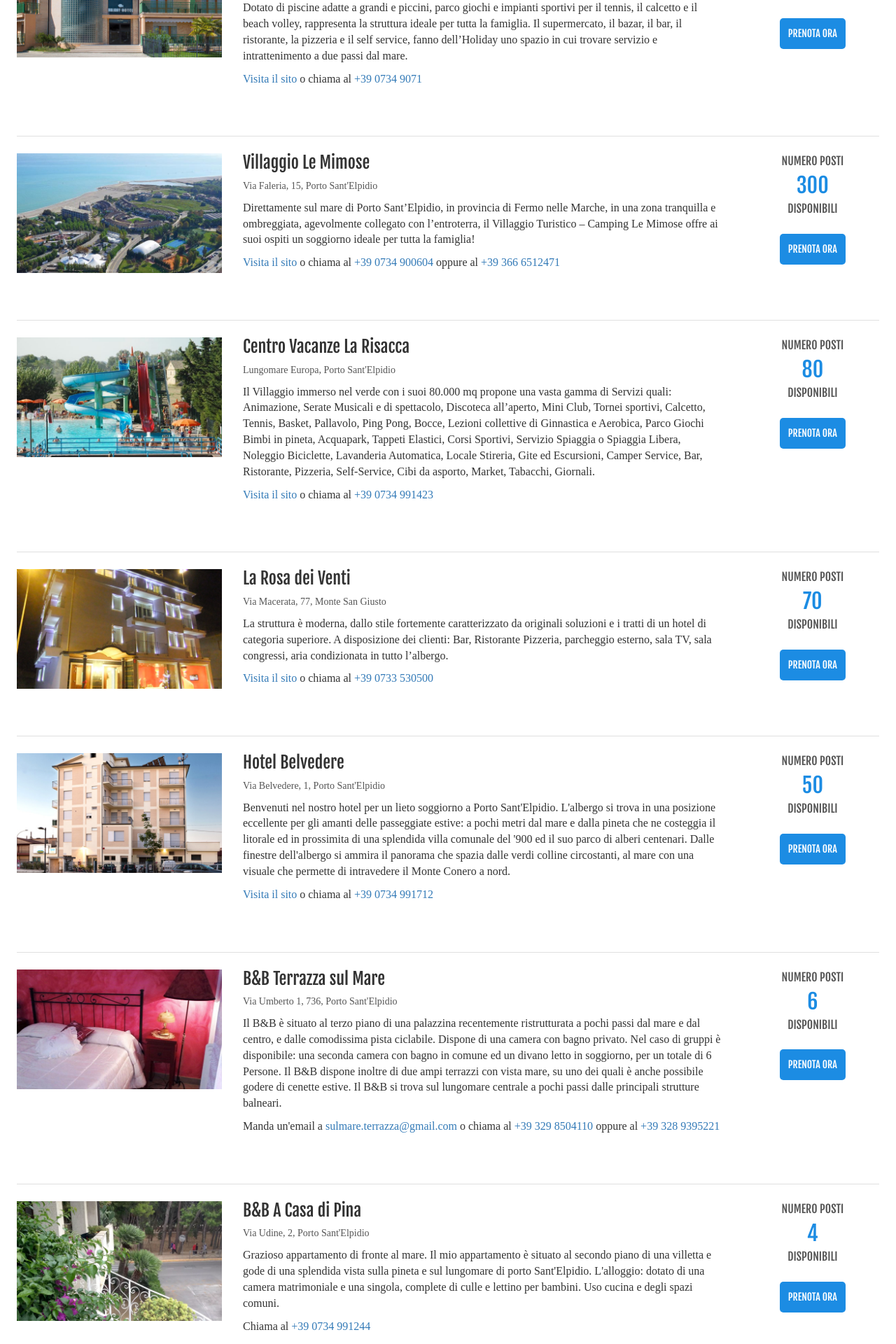
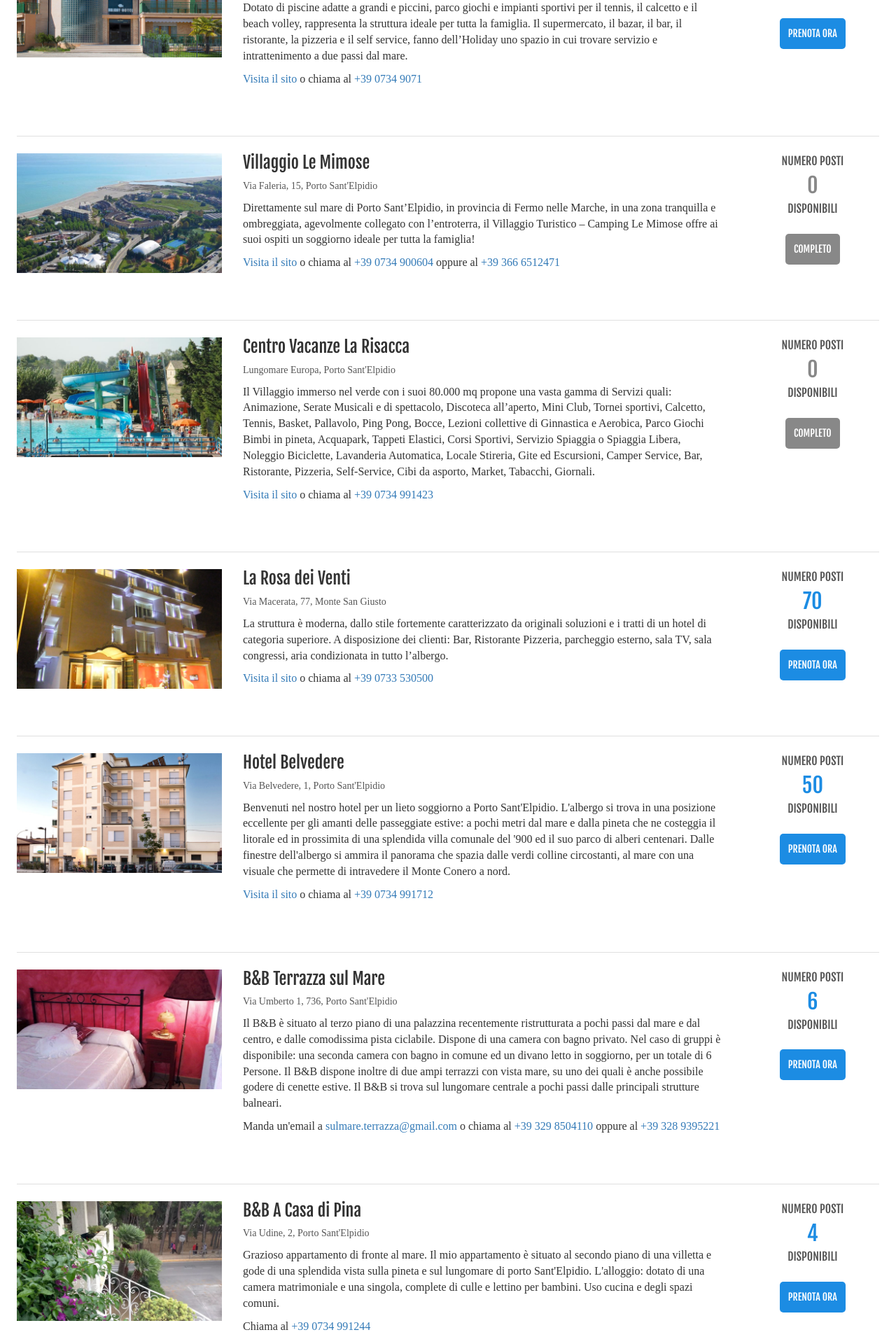
Before and after one commit to indifferentalex/giovanissimi_2017, a Jekyll site: the page built from hotels.html, in a window 1280 px wide. Shown: the part 954-2874 px from the top of the page at 70% size. Built offline with Jekyll 4.4.1, drawn with Linux system fonts in a browser that asks for light colours; nearby versions of some CDN libraries; some web fonts are replaced; some of the changed text lies outside the part shown.

Commit message:
Hotel updates

```diff
--- a/assets/main.css
+++ b/assets/main.css
@@ -523,6 +523,15 @@
 	background: #1470b7;
 }
 
+.hotels .listing .side-info-column.disabled h2 {
+	color: #888;
+}
+
+.hotels .listing .side-info-column.disabled .book-button {
+	cursor: no-drop;
+	background: #888;
+}
+
 .hotels .listing.top-border {
 	border-top: 1px solid #e0e0e0;
 }
--- a/hotels.html
+++ b/hotels.html
@@ -60,11 +60,11 @@
 			<p>Direttamente sul mare di Porto Sant’Elpidio, in provincia di Fermo nelle Marche, in una zona tranquilla e ombreggiata, agevolmente collegato con l’entroterra, il Villaggio Turistico – Camping Le Mimose offre ai suoi ospiti un soggiorno ideale per tutta la famiglia!</p>
 			<p><a href="http://www.villaggiolemimose.it/">Visita il sito</a> o chiama al <a href="tel:+390734900604">+39 0734 900604</a> oppure al <a href="tel:+393666512471">+39 366 6512471</a></p>
 		</div><!--
-		--><div class="col-sm-2 side-info-column">
+		--><div class="col-sm-2 side-info-column disabled">
 			<p>NUMERO POSTI</p>
-			<h2>300</h2>
+			<h2>0</h2>
 			<p>DISPONIBILI</p>
-			<a href="#prenotare"><div class="book-button">PRENOTA ORA</div></a>
+			<a><div class="book-button">COMPLETO</div></a>
 		</div>
 	</div>
 
@@ -78,11 +78,11 @@
 			<p>Il Villaggio immerso nel verde con i suoi 80.000 mq propone una vasta gamma di Servizi quali: Animazione, Serate Musicali e di spettacolo, Discoteca all’aperto, Mini Club, Tornei sportivi, Calcetto, Tennis, Basket, Pallavolo, Ping Pong, Bocce, Lezioni collettive di Ginnastica e Aerobica, Parco Giochi Bimbi in pineta, Acquapark, Tappeti Elastici, Corsi Sportivi, Servizio Spiaggia o Spiaggia Libera, Noleggio Biciclette, Lavanderia Automatica, Locale Stireria, Gite ed Escursioni, Camper Service, Bar, Ristorante, Pizzeria, Self-Service, Cibi da asporto, Market, Tabacchi, Giornali.</p>
 			<p><a href="http://www.larisacca.it/">Visita il sito</a> o chiama al <a href="tel:+390734991423">+39 0734 991423</a></p>
 		</div><!--
-		--><div class="col-sm-2 side-info-column">
+		--><div class="col-sm-2 side-info-column disabled">
 			<p>NUMERO POSTI</p>
-			<h2>80</h2>
+			<h2>0</h2>
 			<p>DISPONIBILI</p>
-			<a href="#prenotare"><div class="book-button">PRENOTA ORA</div></a>
+			<a><div class="book-button">COMPLETO</div></a>
 		</div>
 	</div>
 
@@ -265,7 +265,7 @@
 			<a href="#prenotare"><div class="book-button">PRENOTA ORA</div></a>
 		</div>
 	</div>
-
+<!--
 	<div class="row listing top-border">
 		<div class="col-sm-3 image-column">
 			<img src="{{ site.baseurl }}/assets/images/hotel_david_palace.jpg"/>
@@ -275,14 +275,14 @@
 			<p class="address">Via Spontini, 10, Porto San Giorgio</p>
 			<p>Accoglienti camere tutte con vista mare, gran parte delle quali anche con balcone o terrazzo, piscina all'aperto con idromassaggio, sala biliardo, internet point e terrazza panoramica. Dal 1955 il "Ristorante Davide", della catena del "Buon Ricordo" dal 1971, rinomato per la squisita cucina marinara regionale.</p>
 			<p><a href="http://www.hoteldavidpalace.it/">Visita il sito</a> o chiama al <a href="tel:+390734676848">+39 0734 676848</a></p>
-		</div><!--
-		--><div class="col-sm-2 side-info-column">
+		</div><!~~
+		~~><div class="col-sm-2 side-info-column">
 			<p>NUMERO POSTI</p>
 			<h2>50</h2>
 			<p>DISPONIBILI</p>
 			<a href="#prenotare"><div class="book-button">PRENOTA ORA</div></a>
 		</div>
-	</div>
+	</div>	-->
 
 	<div class="row listing top-border">
 		<div class="col-sm-3 image-column">
```
Also changed, not shown: cartina_hotel.html (+6 -6 lines).
